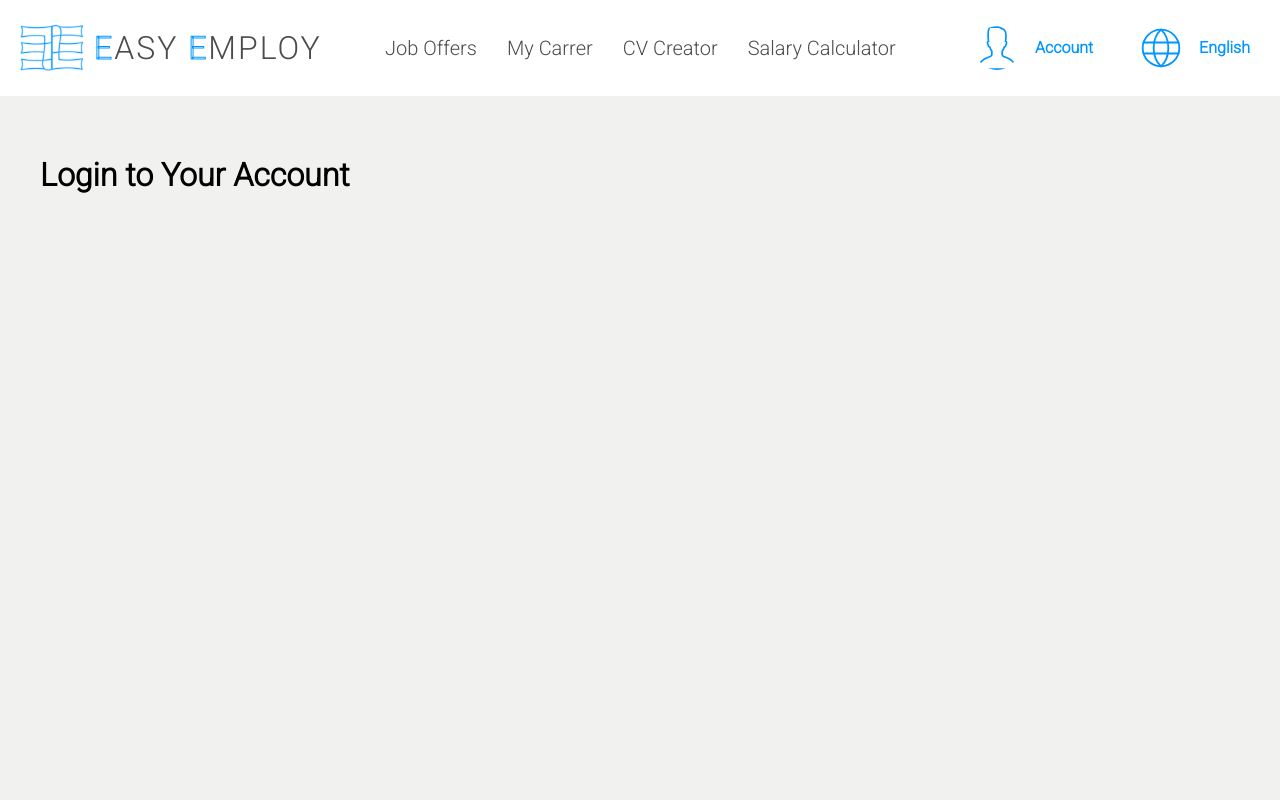
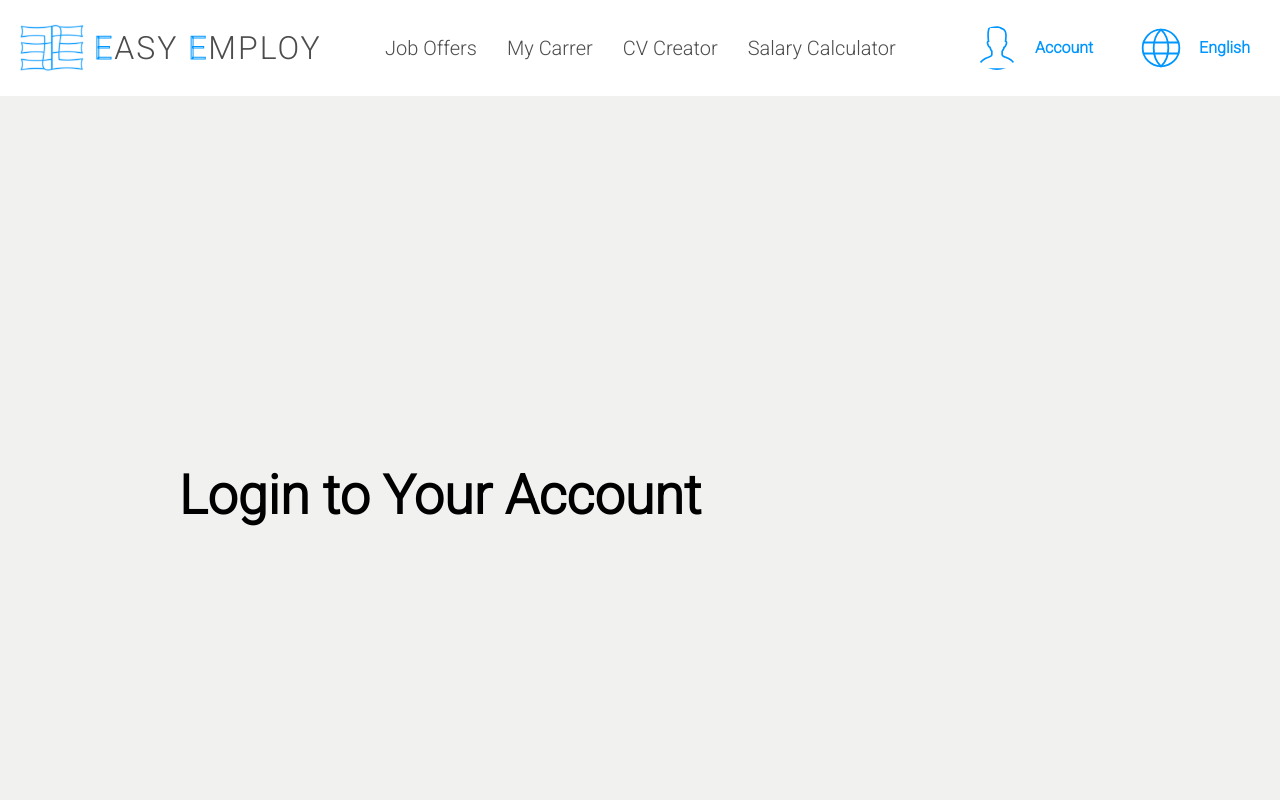
Before and after one commit to mizdebski77/Easy-Employ, a React (Create React App) app: page /Log-In in a window 1280 px wide. Shown: the top 800 px of the page. Built offline with nearby package versions, Linux system fonts and the light colour scheme.

Commit message:
Styles to loginwrapper added

```diff
--- a/src/features/LogIn/logIn.tsx
+++ b/src/features/LogIn/logIn.tsx
@@ -1,5 +1,5 @@
 import React from 'react';
-import { LoginTitle, LoginWrapper, Title, TitleSpan, Wrapper } from './styledLogIn';
+import { LoginTitle, LoginWrapper, Wrapper } from './styledLogIn';
 
 export const LogIn = () => {
 
--- a/src/features/LogIn/styledLogIn.ts
+++ b/src/features/LogIn/styledLogIn.ts
@@ -13,11 +13,14 @@ export const Wrapper = styled.section`
 `;
 
 export const LoginWrapper = styled.div`
-
+    display: flex;
+    flex-direction: column;
+    justify-content: center;
+    align-items: center;
 `;
 
 export const LoginTitle = styled.h1`
-
+    font-size: 54px;
 `;
 
 export const RegisterWrapper = styled.div`
```
